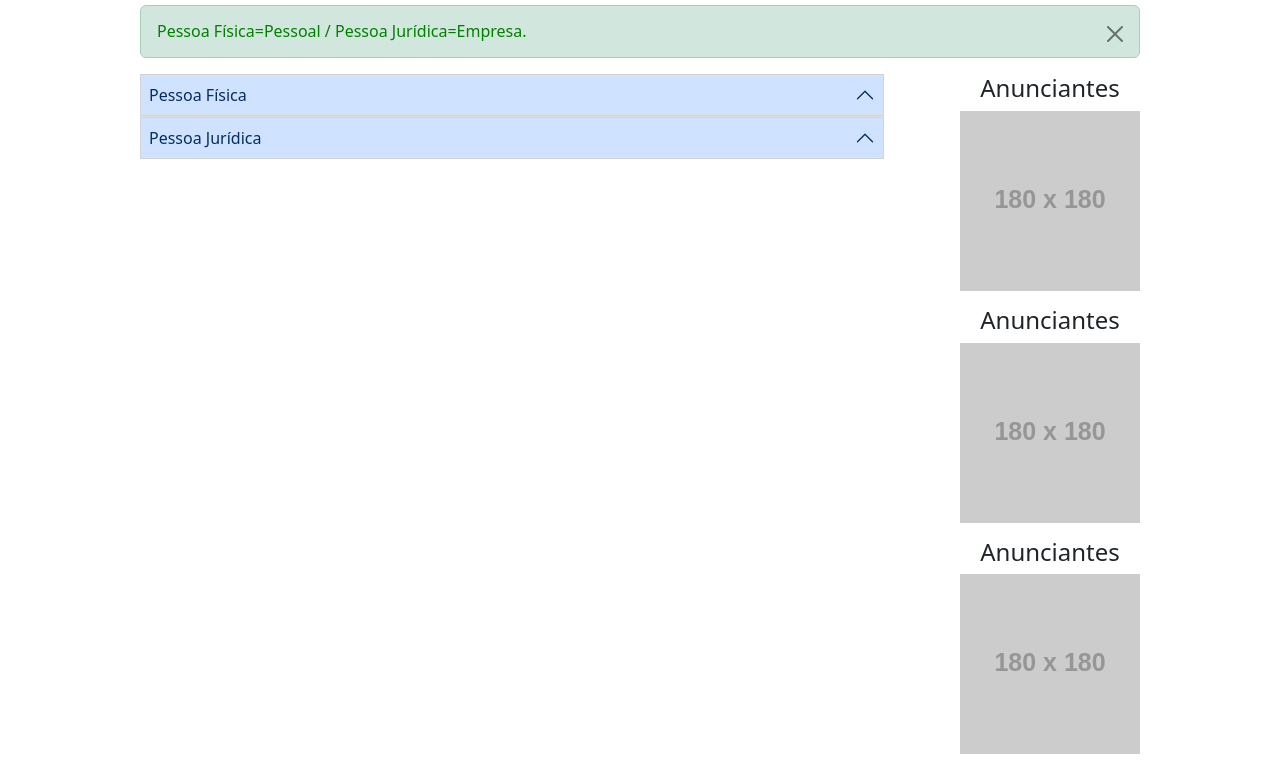
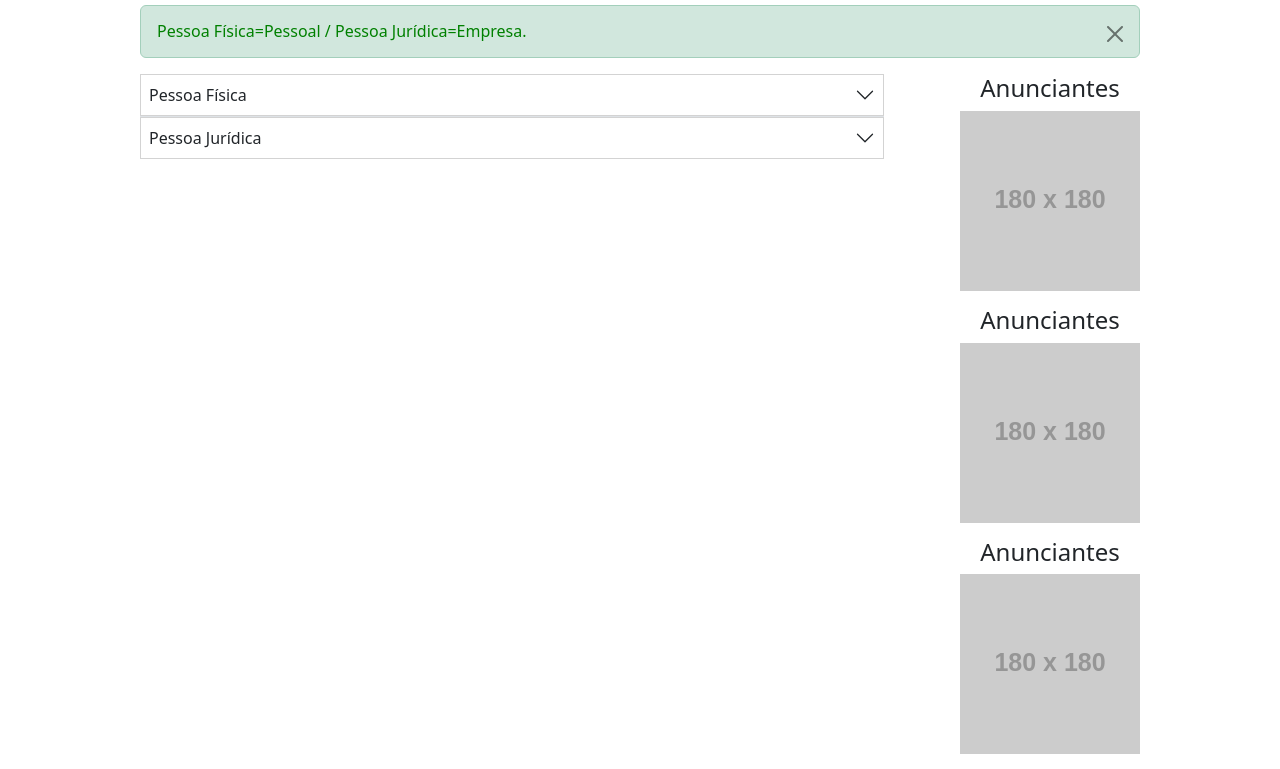
Before and after one commit to dojoduvi/Exercicio_modulo_12, a plain HTML site: page index.html in a window 1280 px wide. Shown: the part 100-869 px from the top of the page. Drawn offline with nearby package versions, Linux system fonts and the light colour scheme; placeholder pictures from the web are drawn by us.

Commit message:
FIX: Adição de Classe collapsed para correção do botão

```diff
--- a/index.html
+++ b/index.html
@@ -28,7 +28,7 @@
                 <div id="menu-accordion" class="accordion accordion-flush">
                     <div class="accordion-item"> <!-- EXIBE PESSOA FISICA -->
                         <div class="accordion-header">
-                            <button class="accordion-button" type="button" data-bs-toggle="collapse" data-bs-target="#pf" aria-expanded="true" aria-controls="pf">
+                            <button class="accordion-button collapsed" type="button" data-bs-toggle="collapse" data-bs-target="#pf" aria-expanded="true" aria-controls="pf">
                                 Pessoa Física
                             </button>
                         </div>
@@ -55,7 +55,7 @@
 
                     <div class="accordion-item"> <!-- EXIBE PESSOA JURÍDICA -->
                         <div class="accordion-header">
-                            <button class="accordion-button" type="button" data-bs-toggle="collapse" data-bs-target="#pj" aria-expanded="false" aria-controls="pj">
+                            <button class="accordion-button collapsed" type="button" data-bs-toggle="collapse" data-bs-target="#pj" aria-expanded="false" aria-controls="pj">
                                 Pessoa Jurídica
                             </button>
                         </div>
```
